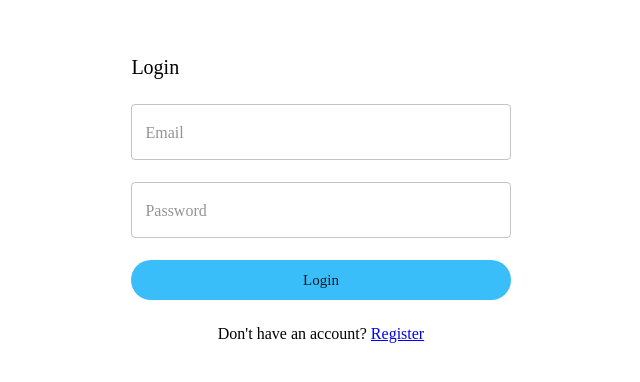
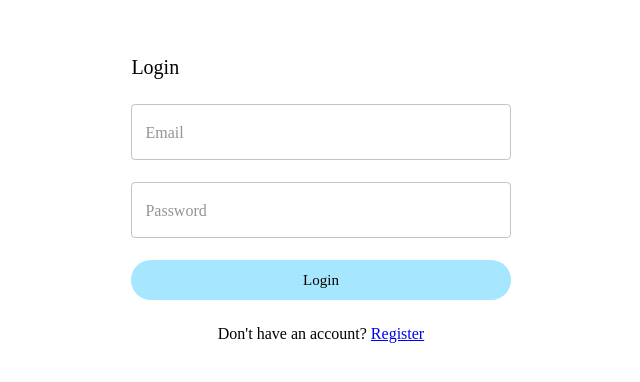
Before and after one commit to muthumala19/VoteZone_frontend, a React (Create React App) app: page /login in a window 1280 px wide. Shown: the part 208-590 px from the top of the page, without its empty margins (319-959 px from the left). Built offline with nearby package versions, Linux system fonts and the light colour scheme.

Commit message:
Changed button theme colors

```diff
--- a/src/components/ThemeWrapper/ThemeWrapper.tsx
+++ b/src/components/ThemeWrapper/ThemeWrapper.tsx
@@ -18,8 +18,8 @@ export default function ThemeWrapper({ children }: IThemeWrapperProps) {
     },
     palette: {
       primary: {
-        main: '#3ABEF9',
-        dark: '#5794FF',
+        main: '#a7e6ff',
+        dark: '#3572ef',
         light: '#A7E6FF',
       },
       secondary: {
@@ -49,6 +49,7 @@ export default function ThemeWrapper({ children }: IThemeWrapperProps) {
             textTransform: 'capitalize',
             padding: '10px 32px',
             borderRadius: '50px',
+            color: 'black',
           },
         },
         styleOverrides: {},
```
